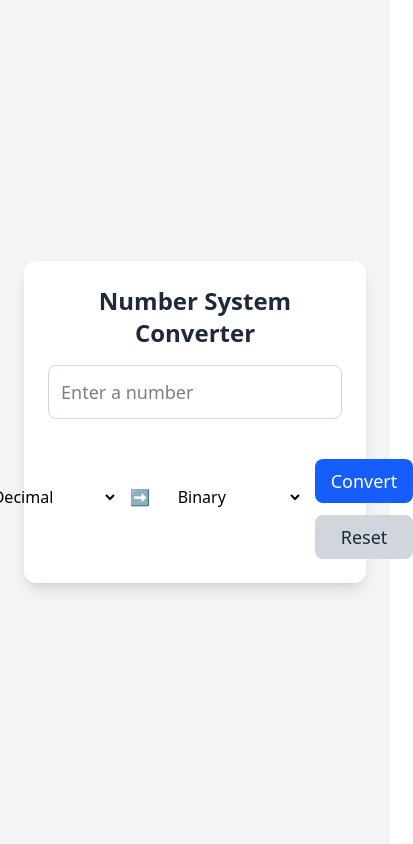
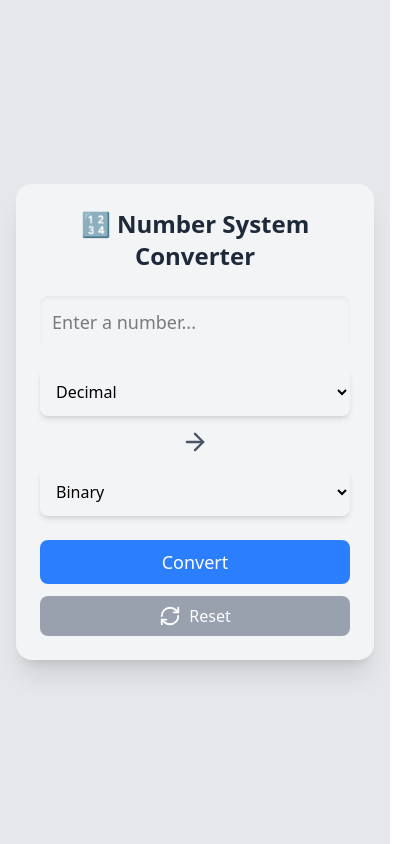
Before and after one commit to khushikumarigupta14/number-conversion-system, a React (Vite) app: page / in a window 390 px wide. Shown: the whole page, 413 px wide, since content can reach past the window. Built offline with nearby package versions, Linux system fonts and the light colour scheme.

Commit message:
final step with proper styling and responsive

```diff
--- a/src/Convertor.jsx
+++ b/src/Convertor.jsx
@@ -1,4 +1,5 @@
-import React, { useState, useEffect, useCallback } from "react";
+import React, { useState, useCallback } from "react";
+import { ArrowRight, RefreshCw } from "lucide-react";
 
 const Converter = () => {
   const [inputValue, setInputValue] = useState("");
@@ -6,33 +7,20 @@ const Converter = () => {
   const [toBase, setToBase] = useState("binary");
   const [result, setResult] = useState("");
   const [error, setError] = useState("");
+
   const bases = {
     decimal: 10,
     binary: 2,
     octal: 8,
     hexadecimal: 16,
   };
-  useEffect(() => {
-    setError("");
-    if (!inputValue.trim()) return;
 
-    const regexPatterns = {
-      decimal: /^[0-9]*$/,
-      binary: /^[01]*$/,
-      octal: /^[0-7]*$/,
-      hexadecimal: /^[0-9a-fA-F]*$/,
-    };
-
-    if (!regexPatterns[fromBase].test(inputValue)) {
-      setError("Invalid number for the selected base.");
-    }
-  }, [inputValue, fromBase]);
   const convertNumber = useCallback(() => {
     setError("");
     setResult("");
 
     if (!inputValue.trim()) {
-      setError("Please enter a number.");
+      setError("⚠️ Please enter a number.");
       return;
     }
 
@@ -43,29 +31,34 @@ const Converter = () => {
       let convertedValue = decimalValue.toString(bases[toBase]).toUpperCase();
       setResult(convertedValue);
     } catch (error) {
-      setError("Invalid input for the selected base.");
+      setError("❌ Invalid input for the selected base.", error);
     }
   }, [inputValue, fromBase, toBase]);
 
   return (
-    <div className="flex flex-col items-center justify-center min-h-screen bg-gray-100 p-6">
-      <div className="bg-white shadow-lg rounded-xl p-6 w-full max-w-md">
-        <h1 className="text-2xl font-bold text-gray-800 text-center mb-4">
-          Number System Converter
+    <div className="flex flex-col items-center justify-center min-h-screen bg-gray-200 p-4 sm:p-6">
+      <div className="bg-gray-100 shadow-xl rounded-2xl p-6 sm:p-8 max-w-lg w-full">
+        <h1 className="text-2xl sm:text-3xl font-bold text-gray-800 text-center mb-6">
+          🔢 Number System Converter
         </h1>
+
         {/* Input Field */}
         <input
           type="text"
           value={inputValue}
           onChange={(e) => setInputValue(e.target.value)}
-          className="w-full p-3 rounded-lg text-lg border border-gray-300 focus:ring-blue-400 focus:outline-none focus:ring-2"
-          placeholder="Enter a number"
+          className="w-full p-3 border-none rounded-lg text-lg bg-gray-100 shadow-inner focus:outline-none focus:ring-2 focus:ring-blue-400"
+          placeholder="Enter a number..."
+          aria-label="Enter number"
         />
-        <div className="flex items-center justify-center mt-4 space-x-3">
+
+        {/* Base Selection */}
+        <div className="flex flex-col sm:flex-row items-center justify-between mt-5 space-y-3 sm:space-y-0 sm:space-x-4">
           <select
             value={fromBase}
             onChange={(e) => setFromBase(e.target.value)}
-            className="p-3 border-gray-300 rounded-lg focus:ring-2 focus:ring-blue-400"
+            className="p-3 bg-gray-100 shadow-md rounded-lg focus:outline-none focus:ring-2 focus:ring-blue-400 w-full sm:w-auto"
+            aria-label="Select source base"
           >
             {Object.keys(bases).map((key) => (
               <option key={key} value={key}>
@@ -73,11 +66,14 @@ const Converter = () => {
               </option>
             ))}
           </select>
-          <span>➡️</span> {/* Arrow indicating conversion */}
+
+          <ArrowRight size={28} className="text-gray-600 mx-2" />
+
           <select
             value={toBase}
             onChange={(e) => setToBase(e.target.value)}
-            className="p-3 border-gray-300 rounded-lg focus:ring-2 focus:ring-blue-400"
+            className="p-3 bg-gray-100 shadow-md rounded-lg focus:outline-none focus:ring-2 focus:ring-blue-400 w-full sm:w-auto"
+            aria-label="Select target base"
           >
             {Object.keys(bases).map((key) => (
               <option key={key} value={key}>
@@ -85,11 +81,13 @@ const Converter = () => {
               </option>
             ))}
           </select>
+        </div>
+
         {/* Buttons */}
-          <div className="flex flex-col items-center mt-6 space-y-3">
+        <div className="flex flex-col sm:flex-row justify-between mt-6 space-y-3 sm:space-y-0 sm:space-x-4">
           <button
             onClick={convertNumber}
-              className="w-full px-4 py-2 bg-blue-600 text-white rounded-lg hover:bg-blue-700 transition text-lg"
+            className="w-full sm:w-auto px-4 py-2 bg-blue-500 text-white text-lg rounded-lg hover:bg-blue-600 transition-all duration-300"
           >
             Convert
           </button>
@@ -100,23 +98,25 @@ const Converter = () => {
               setResult("");
               setError("");
             }}
-              className="w-full px-4 py-2 bg-gray-300 text-gray-800 rounded-lg hover:bg-gray-400 transition text-lg"
+            className="w-full sm:w-auto px-4 py-2 bg-gray-400 text-white rounded-lg hover:bg-gray-500 transition-all duration-300 flex items-center justify-center"
           >
+            <RefreshCw size={22} className="mr-2" />
             Reset
           </button>
         </div>
-          {/* Result or Error Display */}
+
+        {/* Result & Error Message */}
         {error && (
-            <p className="mt-4 text-red-600 text-center font-semibold">
+          <p className="mt-4 text-red-600 text-center font-semibold bg-red-100 p-2 rounded-lg shadow-md">
             {error}
           </p>
         )}
+
         {result && (
-            <div className="mt-4 p-3 bg-green-100 text-green-700 rounded-lg text-center font-semibold">
-              Converted Value: {result}
-            </div>
+          <p className="mt-4 text-lg text-center font-semibold text-green-600 bg-green-100 p-3 rounded-lg shadow-md">
+            ✅ Converted Value: {result}
+          </p>
         )}
-        </div>
       </div>
     </div>
   );
```
Lines whose indentation alone changed are shown as unchanged.
